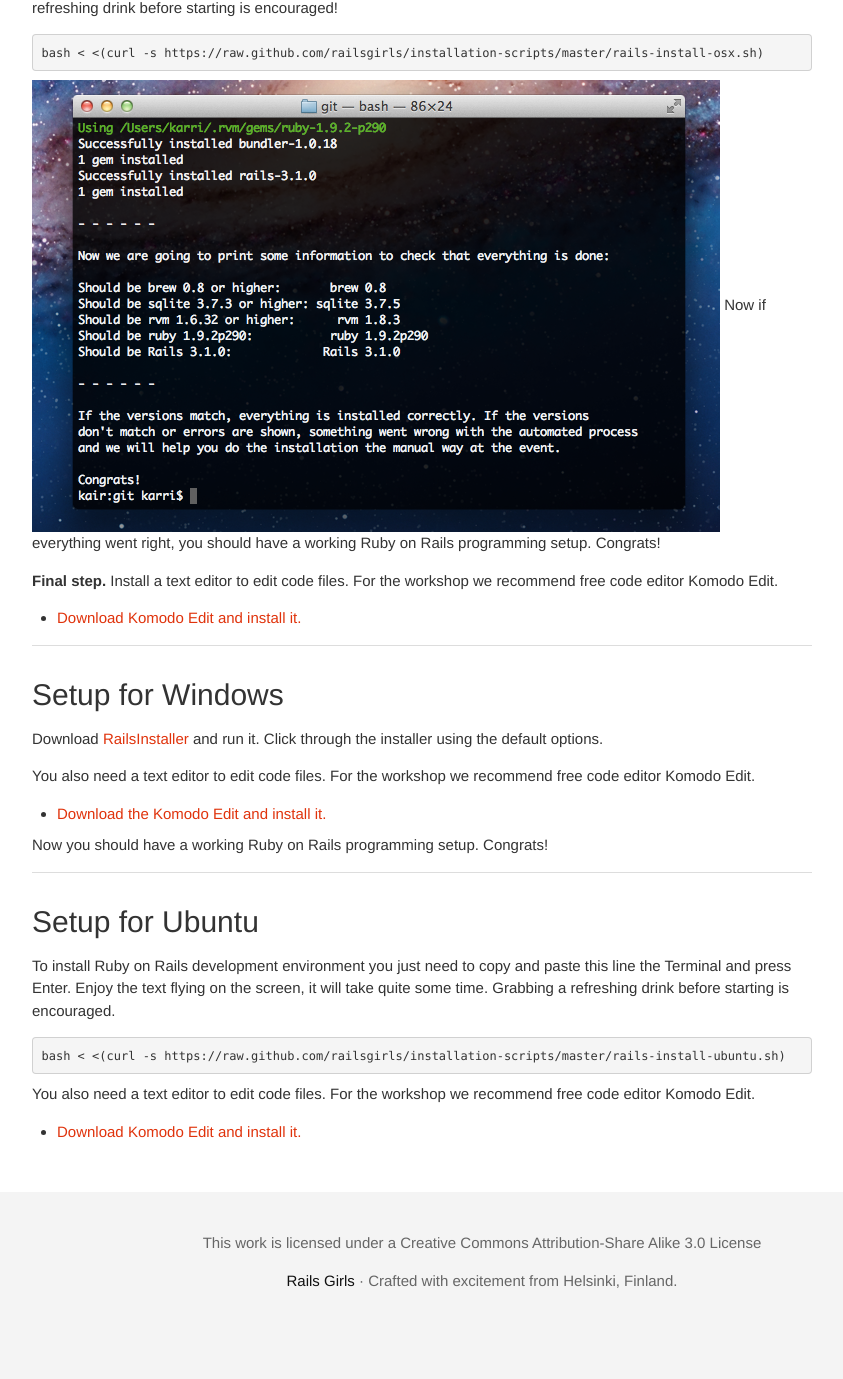
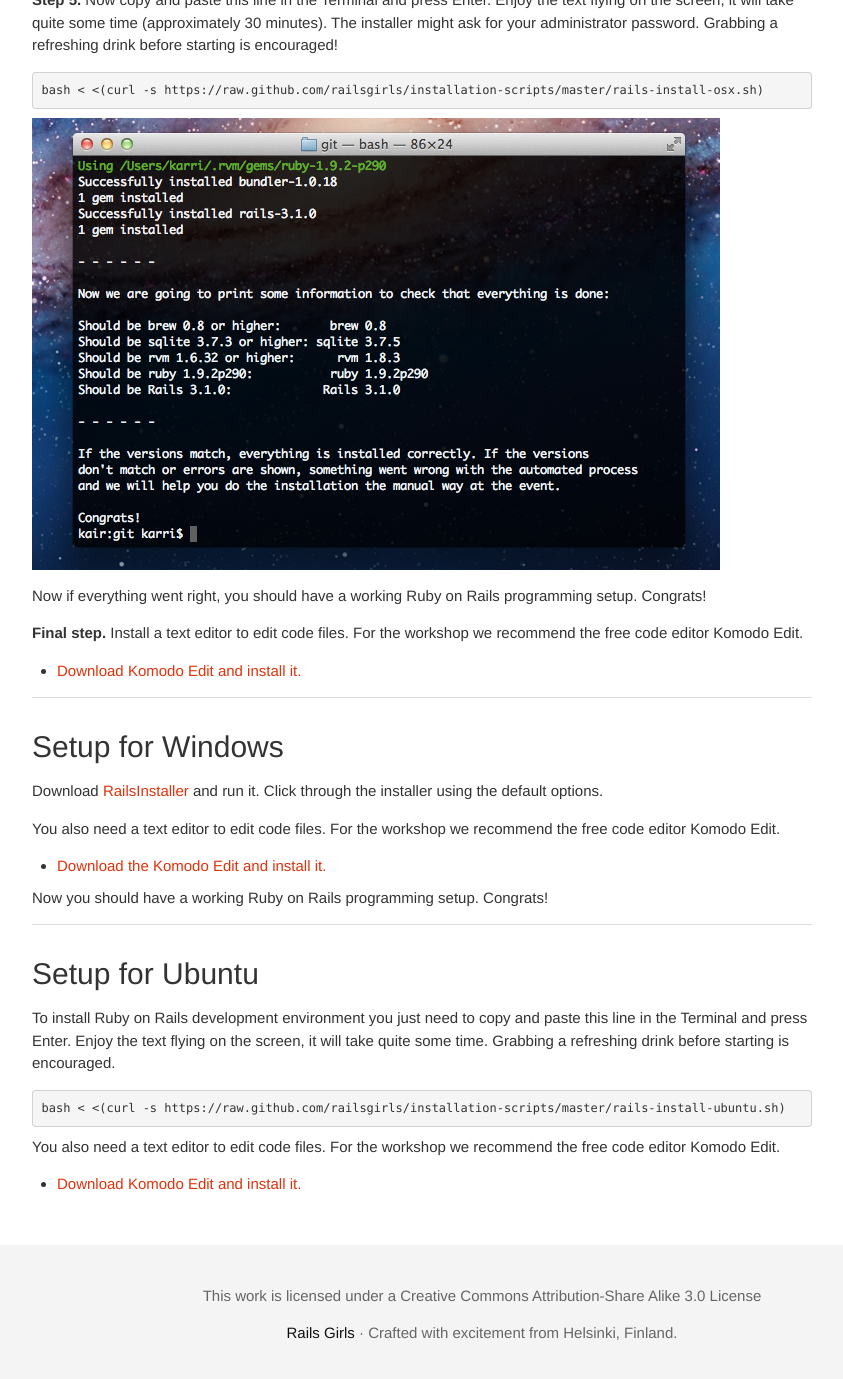
Before and after one commit to railsgirls/guides.railsgirls.com, a Jekyll site: the page built from _posts/2012-04-18-install.markdown, in a window 1280 px wide and 1400 px high, scrolled down 2152 px. Shown: the top 1379 px of the window, without its empty margins (158-1001 px from the left). Built offline with Jekyll 4.4.1, drawn with Linux system fonts in a browser that asks for light colours; Markdown is read by kramdown in place of the engine named in the settings; before the commit the page ends 3499 px from its top, so only the background shows below that; some of the changed text lies outside the part shown.

Commit message:
fix grammar on install guide

```diff
--- a/_posts/2012-04-18-install.markdown
+++ b/_posts/2012-04-18-install.markdown
@@ -7,9 +7,9 @@
 # Setup recipe for Rails Girls
 <span class="muted">Cooking time: 5min active / 15-30min passive</span>
 
-To build apps and other things with Ruby on Rails, we need to setup some software and developer environment for your computer.
+To build apps and other things with Ruby on Rails, we need to setup some software and the developer environment for your computer.
 
-Follow the instructions for your operating system. If you hit into any problems, don&#8217;t panic. Inform us on at the event and we can solve it together.
+Follow the instructions for your operating system. If you hit into any problems, don&#8217;t panic. Inform us at the event and we can solve it together.
 
 * [Setup for OS X](#setup_for_os_x)
 * [Setup for Windows](#setup_for_windows)
@@ -21,7 +21,9 @@
 
 First we need to install general tools needed to install other developer software.
 
-**Step 1.** Lets check the version of the operating system. Click the Apple menu and choose *About this Mac* (Picture 1).
+**Step 1.** Lets check the version of the operating system.
+
+Click the Apple menu and choose *About this Mac* (Picture 1).
 
 ![Apple menu](./images/1.png "Apple menu")
 
@@ -45,14 +47,15 @@
 
 Picture 3
 
-**Step 5.** Now copy and paste this line the Terminal and press Enter. Enjoy the text flying on the screen, it will take quite some time (approximately 30 minutes). Installer might ask for your administrator password. Grabbing a refreshing drink before starting is encouraged!
+**Step 5.** Now copy and paste this line in the Terminal and press Enter. Enjoy the text flying on the screen, it will take quite some time (approximately 30 minutes). The installer might ask for your administrator password. Grabbing a refreshing drink before starting is encouraged!
 
 <pre><code>bash &lt; &lt;(curl -s https://raw.github.com/railsgirls/installation-scripts/master/rails-install-osx.sh)</code></pre>
 
  ![You've done it](images/complete.png "You've done it")
+
 Now if everything went right, you should have a working Ruby on Rails programming setup. Congrats!
 
-**Final step.** Install a text editor to edit code files. For the workshop we recommend free code editor Komodo Edit.
+**Final step.** Install a text editor to edit code files. For the workshop we recommend the free code editor Komodo Edit.
 
 * [Download Komodo Edit and install it.](http://www.activestate.com/komodo-edit/downloads)
 
@@ -62,7 +65,7 @@
 
 Download [RailsInstaller](http://rubyforge.org/frs/download.php/75346/railsinstaller-2.0.0.exe) and run it. Click through the installer using the default options.
 
-You also need a text editor to edit code files. For the workshop we recommend free code editor Komodo Edit.
+You also need a text editor to edit code files. For the workshop we recommend the free code editor Komodo Edit.
 
 * [Download the Komodo Edit and install it.](http://www.activestate.com/komodo-edit/downloads)
 
@@ -72,10 +75,10 @@
 
 ## Setup for Ubuntu
 
-To install Ruby on Rails development environment you just need to copy and paste this line the Terminal and press Enter. Enjoy the text flying on the screen, it will take quite some time. Grabbing a refreshing drink before starting is encouraged.
+To install Ruby on Rails development environment you just need to copy and paste this line in the Terminal and press Enter. Enjoy the text flying on the screen, it will take quite some time. Grabbing a refreshing drink before starting is encouraged.
 
 <pre><code>bash &lt; &lt;(curl -s https://raw.github.com/railsgirls/installation-scripts/master/rails-install-ubuntu.sh)</code></pre>
 
-You also need a text editor to edit code files. For the workshop we recommend free code editor Komodo Edit.
+You also need a text editor to edit code files. For the workshop we recommend the free code editor Komodo Edit.
 
 * [Download Komodo Edit and install it.](http://www.activestate.com/komodo-edit/downloads)
```
